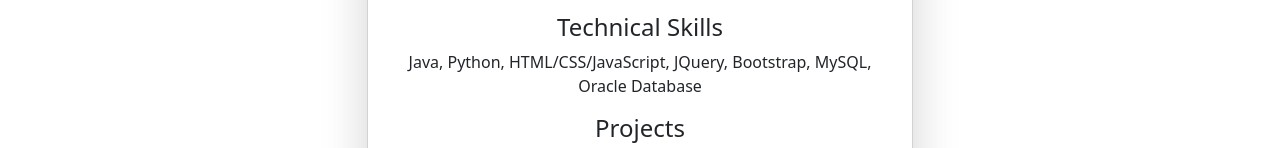
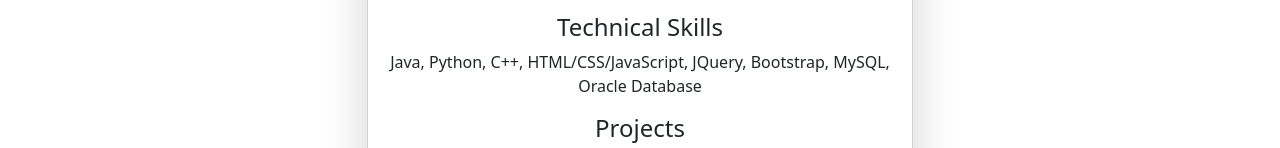
Before and after one commit to Alokkumartarini/Wipro, a plain HTML site: page index.html in a window 1280 px wide. Shown: the part 440-588 px from the top of the page. Drawn offline with nearby package versions, Linux system fonts and the light colour scheme.

Commit message:
Update index.html

```diff
--- a/index.html
+++ b/index.html
@@ -33,7 +33,7 @@
                         <p class="card-text"><strong>Branch:</strong> CSE</p>
                         <p class="card-text"><strong>CGPA:</strong> 8.22</p>
                         <h4 class="mt-3">Technical Skills</h4>
-                        <p>Java, Python, HTML/CSS/JavaScript, JQuery, Bootstrap, MySQL, Oracle Database</p>
+                        <p>Java, Python, C++, HTML/CSS/JavaScript, JQuery, Bootstrap, MySQL, Oracle Database</p>
                         <h4 class="mt-3">Projects</h4>
                         <ul class="list-group">
                             <li class="list-group-item">Stone Paper Scissors Game - <a href="https://github.com/Alokkumartarini/Web-Development-project" target="_blank">GitHub</a></li>
```
